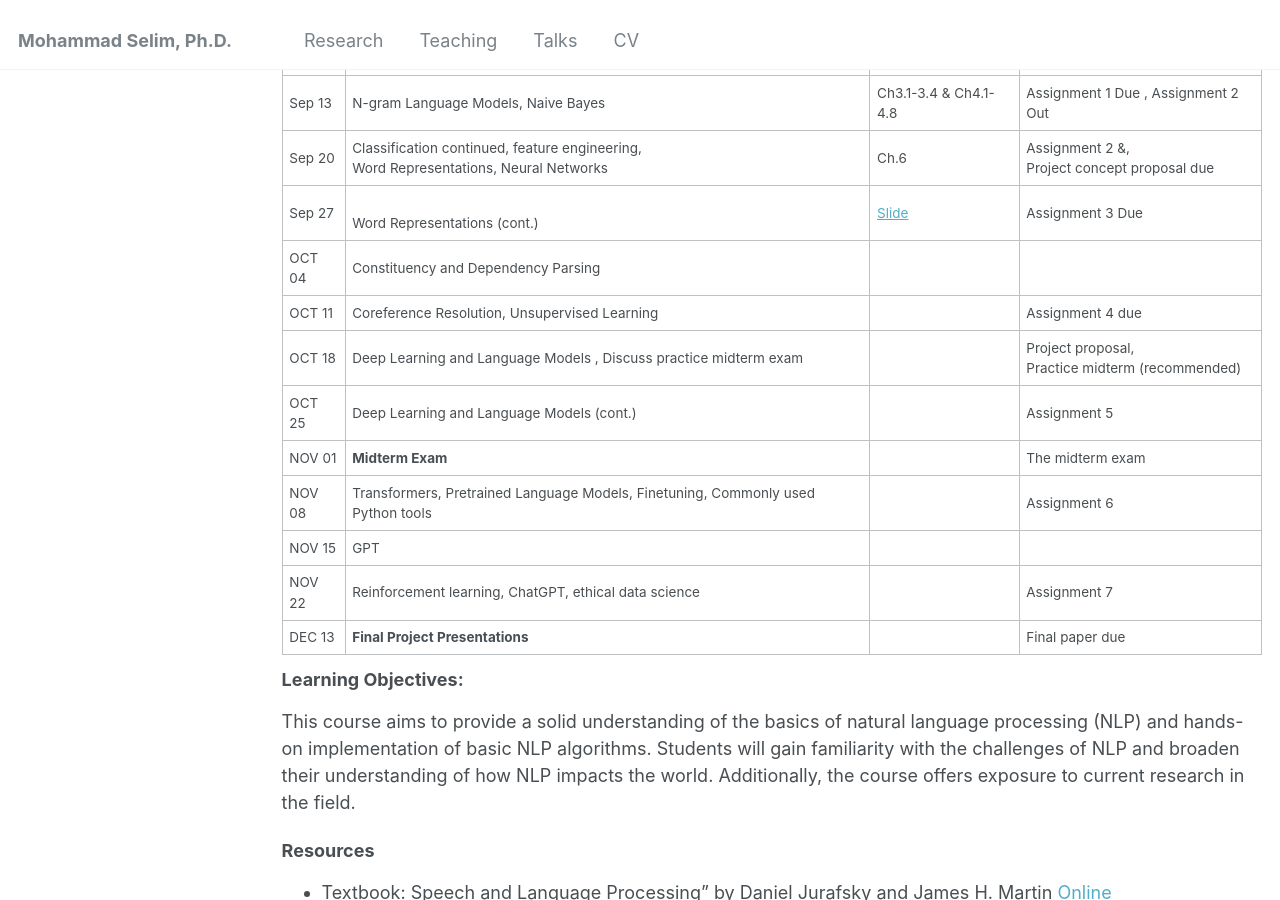
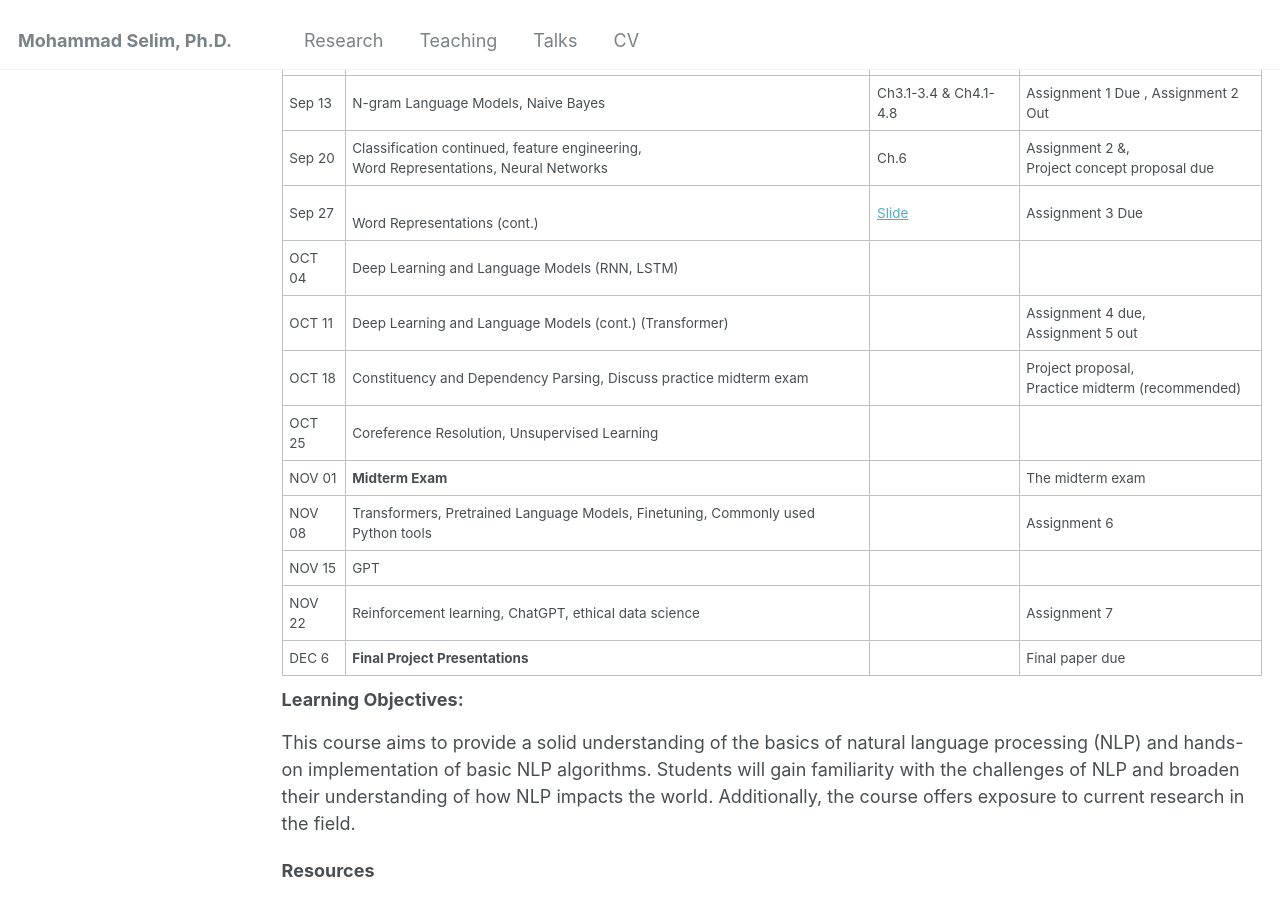
Before and after one commit to selimmd/selimmd.github.io, a Jekyll site: the page built from _teaching/nlp2024.md, in a window 1280 px wide and 900 px high, scrolled down 551 px. Built offline with Jekyll 4.4.1, drawn with Linux system fonts in a browser that asks for light colours.

Commit message:
Update nlp2024.md

```diff
--- a/_teaching/nlp2024.md
+++ b/_teaching/nlp2024.md
@@ -38,15 +38,15 @@ h2, h3, h4, h5, h6 {margin: 0;}
 | Sep 13  | N-gram Language Models, Naive Bayes                                                              | Ch3.1-3.4 & Ch4.1-4.8| Assignment 1 Due , Assignment 2 Out|
 | Sep 20  | Classification continued, feature engineering, <br/> Word Representations, Neural Networks | Ch.6 |   Assignment 2 &, <br/> Project concept proposal due|
 | Sep 27  | <br/> Word Representations (cont.) | [Slide](https://docs.google.com/presentation/d/1QuoOQXcAF812_ZI59ehgF9BzCVvIFK5w/edit?usp=sharing&ouid=115579883578265764099&rtpof=true&sd=true) | Assignment 3 Due|
-| OCT 04  | Constituency and Dependency Parsing                                                           | |   |
-| OCT 11  | Coreference Resolution, Unsupervised Learning                                                                       | | Assignment 4 due|
-| OCT 18 | Deep Learning and Language Models , Discuss practice midterm exam  | | Project proposal, <br> Practice midterm (recommended) |
-| OCT 25 | Deep Learning and Language Models (cont.)| | Assignment 5 |
+| OCT 04  | Deep Learning and Language Models  (RNN, LSTM)                                                         | |   |
+| OCT 11  | Deep Learning and Language Models (cont.)  (Transformer)                                               | | Assignment 4 due, <br/> Assignment 5 out|
+| OCT 18 |  Constituency and Dependency Parsing, Discuss practice midterm exam  | | Project proposal, <br> Practice midterm (recommended) |
+| OCT 25 | Coreference Resolution, Unsupervised Learning  | |  |
 | NOV 01  | **Midterm Exam** |  | The midterm exam  |
 | NOV 08  | Transformers, Pretrained Language Models, Finetuning, Commonly used Python tools |  | Assignment 6  |
 | NOV 15 | GPT | |  |
 | NOV 22 | Reinforcement learning, ChatGPT, ethical data science  | | Assignment 7  |
-| DEC 13  | **Final Project Presentations** |  | Final paper due|
+| DEC 6  | **Final Project Presentations** |  | Final paper due|
 
 <!---
 [comment]: <br/>
```
